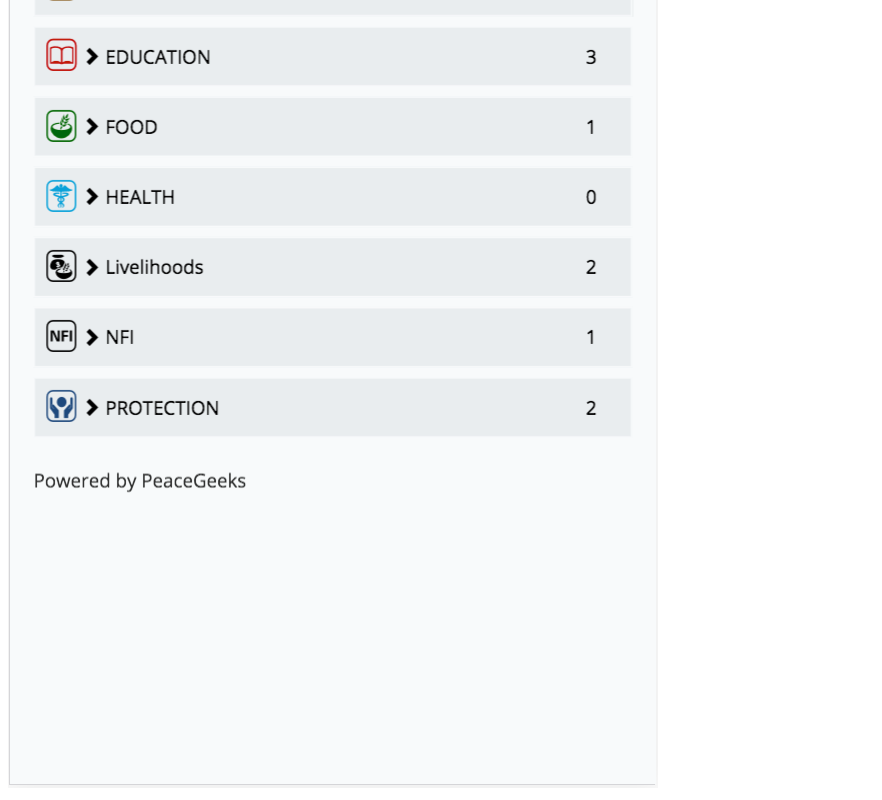
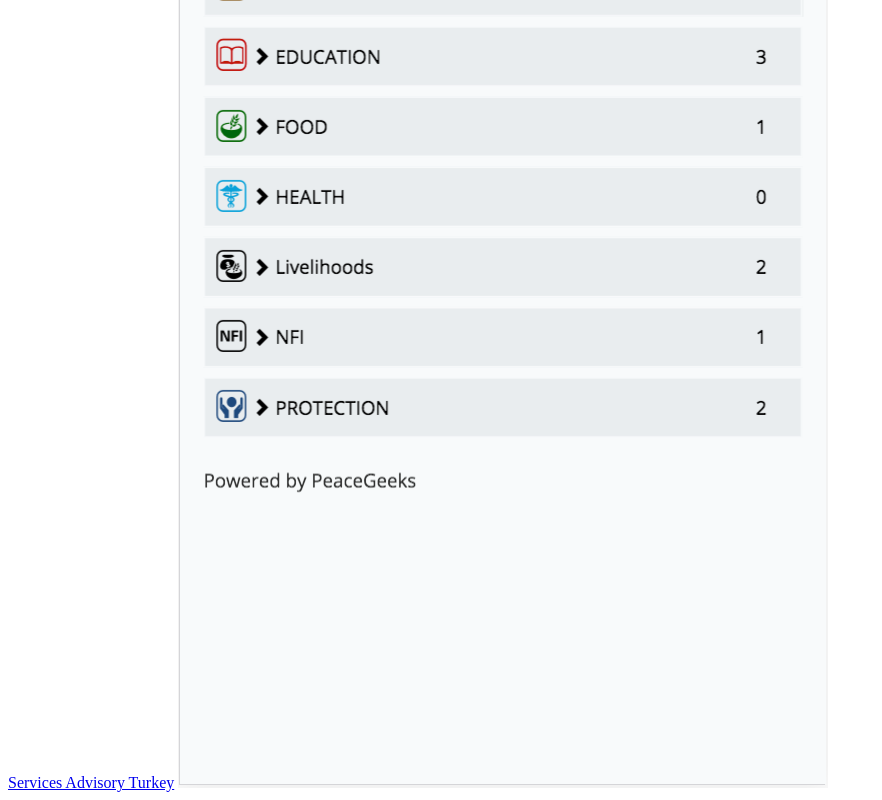
Before and after one commit to lombie/ServiceAdvisoryEmbed, a plain HTML site: page index.html in a window 1280 px wide. Shown: the part 376-1176 px from the top of the page, without its empty margins (0-882 px from the left). Drawn offline with Linux system fonts and the light colour scheme.

Commit message:
gh-pages

```diff
--- a/index.html
+++ b/index.html
@@ -9,7 +9,7 @@
 </head>
 <body>
 <div id="header">
-    <a href="http://dev.turkey.servicesadvisor.org/#/">
+    <a href="http://dev.turkey.servicesadvisor.org/#/" target="_blank">Services Advisory Turkey</a>
         <img src='index.png'>
     </a>
 </div>
```
